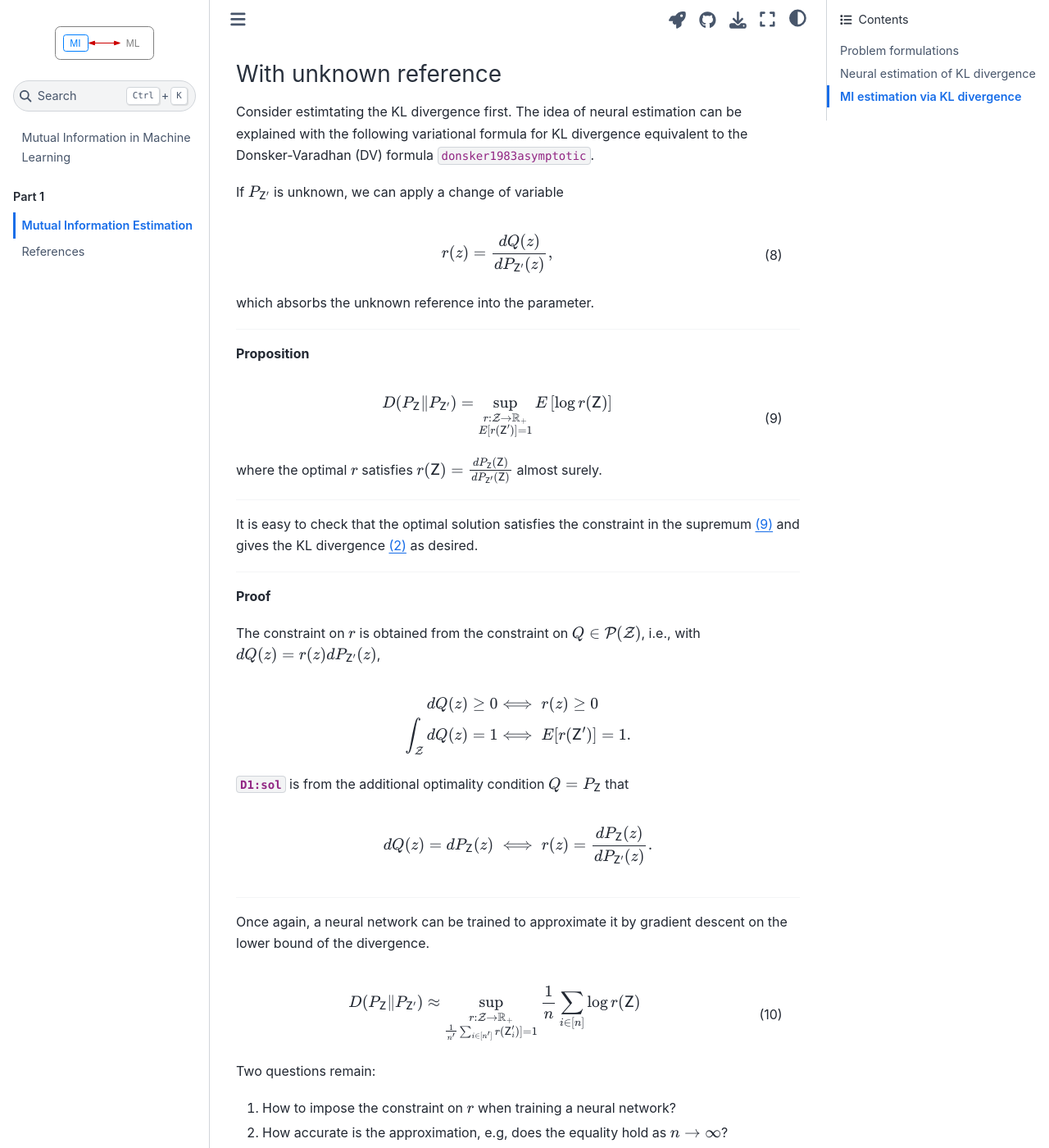
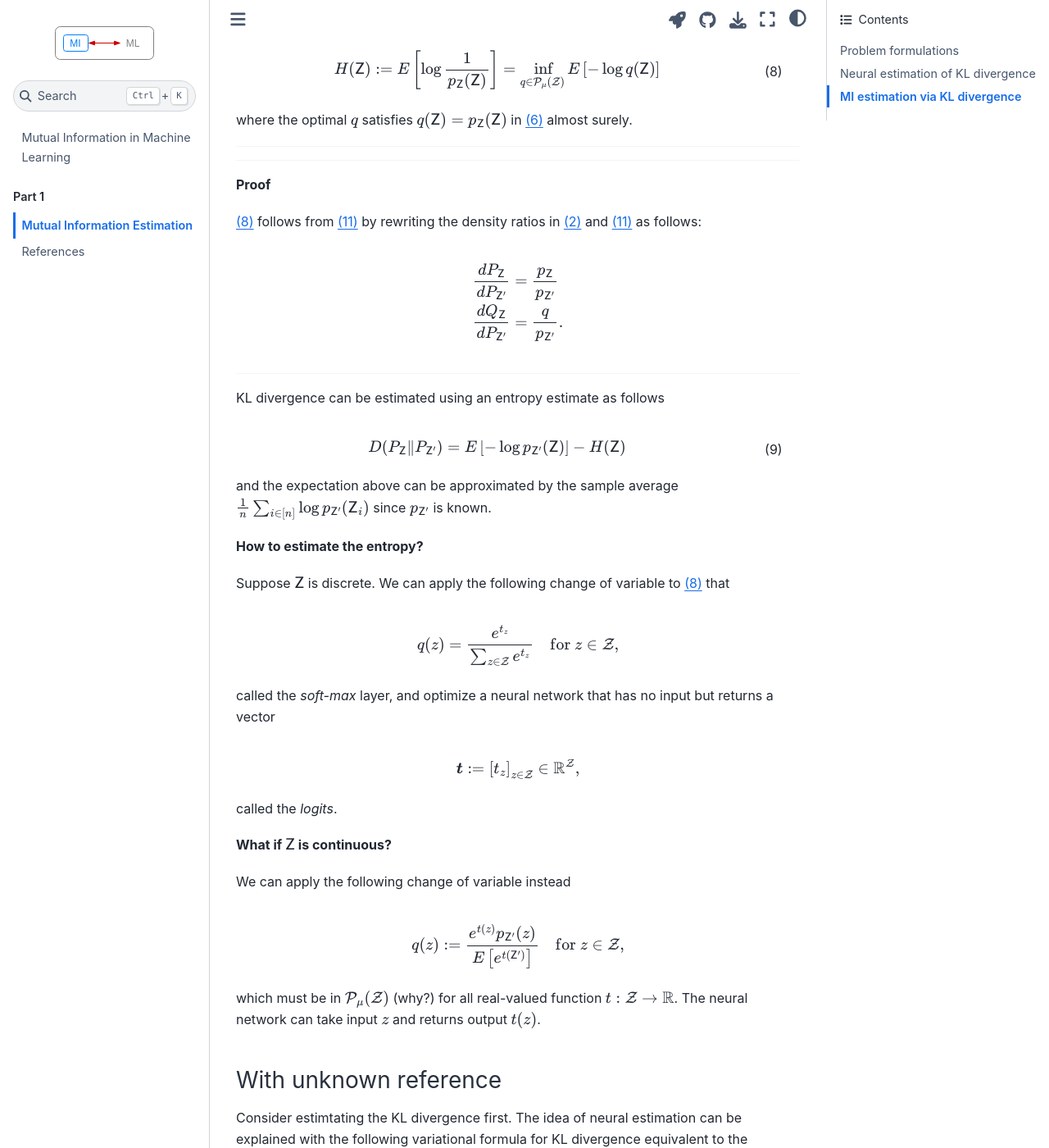
Before and after one commit to ccha23/miml, a Jupyter Book: the page built from part1/variational.md, in a window 1280 px wide and 1400 px high, scrolled down 4776 px. Shown: the whole window at 82% size. Built offline with Jupyter Book 1.0.4 settings and Sphinx 7.4.7 and the Sphinx Book theme 1.1.4, drawn with Linux system fonts in a browser that asks for light colours; pages that are not in the unit, such as notebooks, are missing from menus; cross-references to code outside the pages are shown as plain code; some of the changed text lies outside the part shown.

Commit message:
add entropy estimation

```diff
--- a/part1/variational.md
+++ b/part1/variational.md
@@ -160,6 +160,7 @@ $$ (f-D)
 +++
 
 $f$-divergence in {eq}`f-D` reduces to KL divergence when $f=u \log u$:
+
 $$
 \begin{align}
 E\left[ \frac{d P_{\R{Z}}(\R{Z}')}{d P_{\R{Z}'}(\R{Z}')} \log \frac{d P_{\R{Z}}(\R{Z}')}{d P_{\R{Z}'}(\R{Z}')}  \right] &= \int_{\mc{Z}} \color{gray}{d P_{\R{Z}'}(z)} \cdot \frac{d P_{\R{Z}}(z)}{\color{gray}{d P_{\R{Z}'}(z)}} \log \frac{d P_{\R{Z}}(z)}{d P_{\R{Z}'}(z)}.
@@ -193,6 +194,7 @@ with equality iff $P_{\R{Z}}=P_{\R{Z}'}$.
 +++
 
 Regarding the divergence as an expectation, it is approximated by the sample average:
+
 $$
 \begin{align}
 D_f(P_{\R{Z}}\|P_{\R{Z}'}) &\approx
@@ -216,13 +218,13 @@ $$ (dP-ratio)
 
 +++
 
-or estimate the density
+or estimate the density defined respective to some reference measure $\mu$:
 
 $$
 \begin{align}
-p_{\R{Z}}&:=\frac{dP_{\R{Z}}(z)}{dz}.
+p_{\R{Z}}&:=\frac{dP_{\R{Z}}}{d\mu} \in \mc{P}_{\mu}(\mc{Z}).
 \end{align}
-$$ (pdf/pmf)
+$$ (density)
 
 +++
 
@@ -257,9 +259,15 @@ where the optimal solution is $Q=P_{\R{Z}}$.
 
 +++
 
+It is easy to check that the optimal solution gives the KL divergence formula in {eq}`D`. The proposition essentially gives a tight lower bound on KL divergence maximized by the unknown distribution.
+
++++
+
 ---
 
 **Proof**
+
+To prove {eq}`D1`,
 
 $$
 \begin{align*}
@@ -275,15 +283,15 @@ $$
 
 The idea of neural estimation is to
 
-- estimate the expectation by the sample average
+- estimate the expectation in {eq}`D1` by the sample average
 
 $$
-\frac1n \sum_{i\in [n]}\frac{dQ(\R{Z}_i)}{dP_{\R{Z}'}(\R{Z}_i)},
+\frac1n \sum_{i\in [n]} \log \underbrace{\frac{dQ(\R{Z}_i)}{dP_{\R{Z}'}(\R{Z}_i)}}_{\text{(*)}},
 $$
 
 +++
 
-- use a neural network to compute $Q(z)$, and train the network to maximizes the expectation, e.g., by gradient ascent on the above sample average.
+- use a neural network to compute the density ratio (*), and train the network to maximizes the expectation, e.g., by gradient ascent on the above sample average.
 
 +++
 
@@ -291,13 +299,11 @@ Since both $P_{\R{Z}'}$ and $Q$ are known, the sample average above is a valid e
 
 +++
 
-Let
+**But how to use a neural network to compute the density ratio?**
 
-$$
-p_{\R{Z}} := \frac{dP_{\R{Z}}}{d_{\mu}} \in \mc{P}_{\mu}(\mc{Z})
-$$
++++
 
-be the probability density function of $P_{\R{Z}}$ defined w.r.t. an appropriate reference measure $\mu$. The proposition reduces to the cross-entropy upper bound on entropy:
+Note that the proposition reduces to the cross-entropy upper bound on entropy:
 
 +++
 
@@ -311,10 +317,75 @@ H(\R{Z}) := E\left[ \log \frac{1}{p_{\R{Z}}(\R{Z})}\right] = \inf_{q\in \mc{P}_{
 \end{align}
 $$ (H1)
 
-where the optimal $q$ satisfies $q(\R{Z})=p_{\R{Z}}(\R{Z})$ almost surely.
+where the optimal $q$ satisfies $q(\R{Z})=p_{\R{Z}}(\R{Z})$ in {eq}`density` almost surely.
 
 
 ---
+
++++
+
+---
+
+**Proof**
+
+{eq}`H1` follows from {eq}`D1` by rewriting the density ratios in {eq}`D` and {eq}`D1` as follows:
+
+$$
+\begin{align*}
+\frac{dP_{\R{Z}}}{dP_{\R{Z}'}} &= \frac{p_{\R{Z}}}{p_{\R{Z}'}}\\
+\frac{dQ_{\R{Z}}}{dP_{\R{Z}'}} &= \frac{q}{p_{\R{Z}'}}.
+\end{align*}
+$$
+
+---
+
++++
+
+KL divergence can be estimated using an entropy estimate as follows
+
+$$
+\begin{align}
+D(P_{\R{Z}}\| P_{\R{Z}'})= E\left[-\log p_{\R{Z}'}(\R{Z})\right] - H(\R{Z})
+\end{align}
+$$ (D->H)
+
+and the expectation above can be approximated by the sample average $\frac1n \sum_{i\in [n]} \log p_{\R{Z}'}(\R{Z}_i)$ since $p_{\R{Z}'}$ is known.
+
++++
+
+**How to estimate the entropy?**
+
++++
+
+Suppose $\R{Z}$ is discrete. We can apply the following change of variable to {eq}`H1` that
+
+$$
+q(z) = \frac{e^{t_z}}{\sum_{z\in \mc{Z}} e^{t_z}} \quad \text{for }z\in \mc{Z},
+$$
+
++++
+
+called the *soft-max* layer, and optimize a neural network that has no input but returns a vector
+
+$$\M{t}:=\begin{bmatrix} t_z\end{bmatrix}_{z\in \mc{Z}} \in \mathbb{R}^{\mc{Z}},$$
+
+called the *logits*.
+
++++
+
+**What if $\R{Z}$ is continuous?**
+
++++
+
+We can apply the following change of variable instead
+
+$$
+q(z) := \frac{e^{t(z)}p_{\R{Z}'}(z)}{ E\left[e^{t(\R{Z}')}\right]} \quad \text{for }z\in \mc{Z},
+$$
+
++++
+
+which must be in $\mc{P}_{\mu}(\mc{Z})$ (why?) for all real-valued function $t:\mc{Z}\to \mathbb{R}$. The neural network can take input $z$ and returns output $t(z)$.
 
 +++
 
@@ -353,19 +424,17 @@ where the optimal $r$ satisfies
 $
 r(\R{Z}) = \frac{dP_{\R{Z}}(\R{Z})}{dP_{\R{Z}'}(\R{Z})}
 $
-almost surely.
+almost surely, i.e., it approximates the density ratio {eq}`dP-ratio`.
 
 ---
 
 +++
 
-It is easy to check that the optimal solution satisfies the constraint in the supremum {eq}`D1` and gives the KL divergence {eq}`D` as desired.
+---
+
+**Exercise** Show using {eq}`Q->r` that the optimal solution satisfies the constraint stated in the supremum {eq}`D1`.
 
 +++
-
----
-
-**Proof**
 
 The constraint on $r$ is obtained from the constraint on $Q\in \mc{P}(\mc{Z})$, i.e., with $dQ(z)=r(z)dP_{\R{Z}'}(z)$,
 
@@ -382,11 +451,13 @@ $$
 dQ(z) = dP_{\R{Z}}(z) \iff r(z)  = \frac{dP_{\R{Z}}(z)}{dP_{\R{Z}'}(z)}.
 $$
 
++++
+
 ---
 
 +++
 
-Once again, a neural network can be trained to approximate it by gradient descent on the lower bound of the divergence.
+A neural network can be trained to approximate it by gradient descent on the lower bound of the divergence.
 
 +++
 
```
Also changed, not shown: other parts of part1/variational.md (+1 -1 lines), 1 other file.
